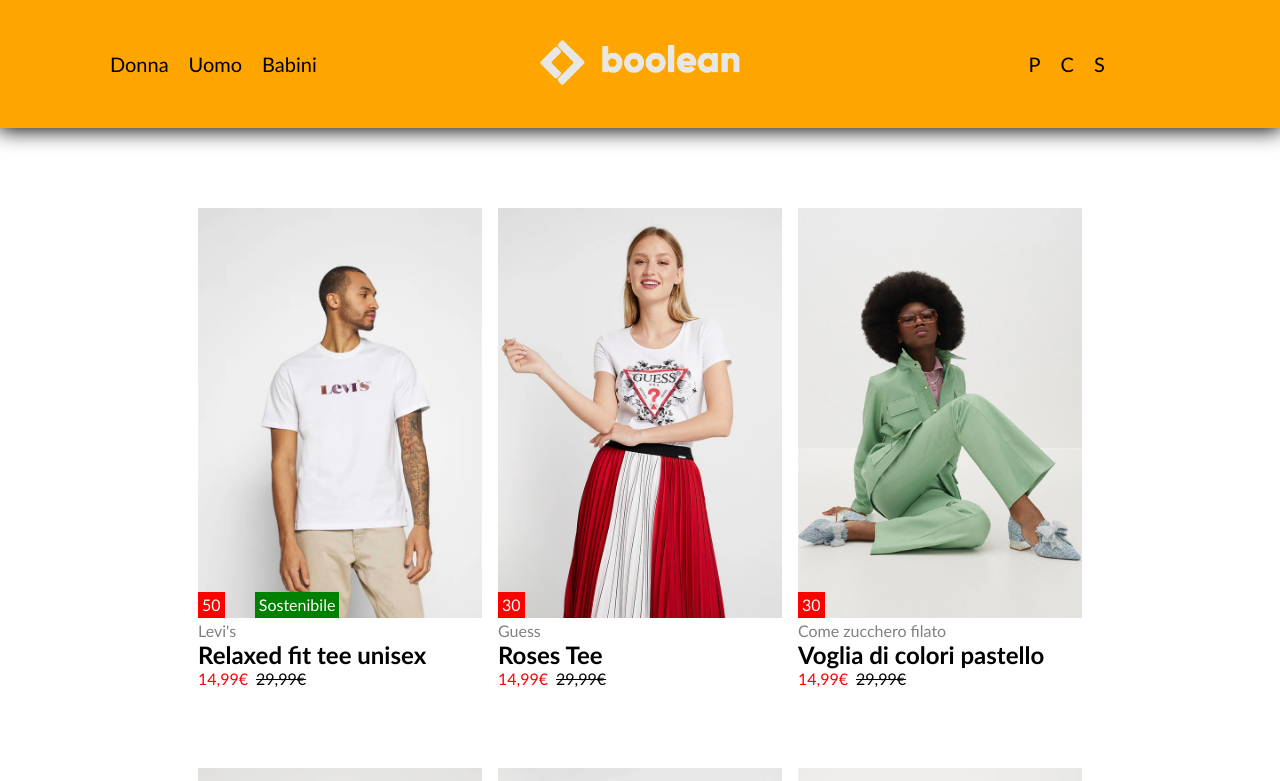
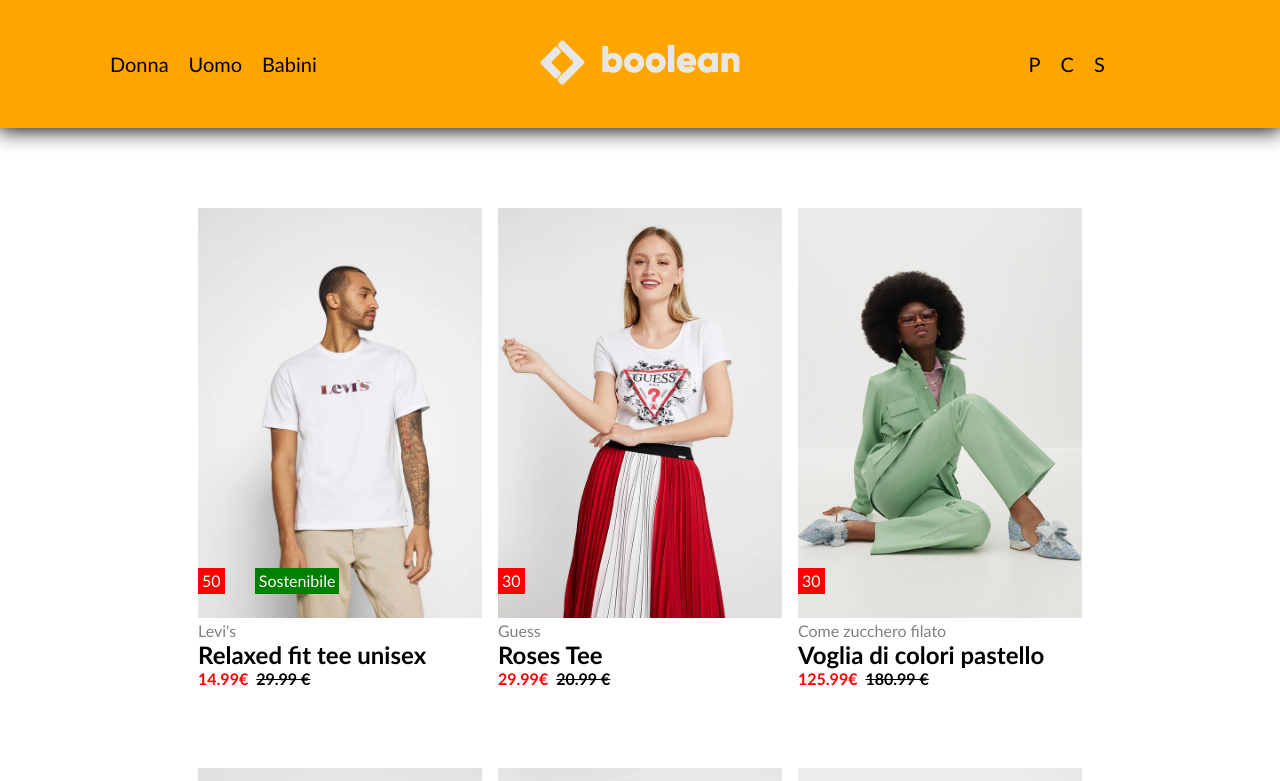
Before and after one commit to Marcomagnano93/vite-boolando, a Vue app: page / in a window 1280 px wide. Shown: the top 781 px of the page. Built offline with nearby package versions, Linux system fonts and the light colour scheme.

Commit message:
ADD: prices

```diff
--- a/src/components/CardsSection.vue
+++ b/src/components/CardsSection.vue
@@ -11,7 +11,10 @@
             sostenible: true,
             sostenibleOnly: false,
             brand: "Levi's",
-            cardTitle: "Relaxed fit tee unisex"
+            cardTitle: "Relaxed fit tee unisex",
+            normalPrice: 29.99,
+            discountedPrice: 14.99,
+            price: ""
         },
         {
             img: "../../public/2.webp",
@@ -21,7 +24,10 @@
             sostenible: false,
             sostenibleOnly: false,
             brand: 'Guess',
-            cardTitle: "Roses Tee"
+            cardTitle: "Roses Tee",
+            normalPrice: 20.99,
+            discountedPrice: 29.99,
+            price: ""
         },
         {
             img: "../../public/3.webp",
@@ -31,7 +37,10 @@
             sostenible: false,
             sostenibleOnly: false,
             brand: 'Come zucchero filato',
-            cardTitle: "Voglia di colori pastello"
+            cardTitle: "Voglia di colori pastello",
+            normalPrice: 180.99,
+            discountedPrice: 125.99,
+            price: ""
         },
         {
             img: "../../public/4.webp",
@@ -41,7 +50,10 @@
             sostenible: true,
             sostenibleOnly: false,
             brand: "Levi's",
-            cardTitle: "Tee unisex"
+            cardTitle: "Tee unisex",
+            normalPrice: 45.99,
+            discountedPrice: 24.99,
+            price: ""
         },
         {
             img: "../../public/5.webp",
@@ -51,7 +63,10 @@
             sostenible: false,
             sostenibleOnly: false,
             brand: 'Maya Deluxe',
-            cardTitle: "Stripe Bodice"
+            cardTitle: "Stripe Bodice",
+            normalPrice: 102.99,
+            discountedPrice: 49.99,
+            price: ""
         },
         {
             img: "../../public/6.webp",
@@ -61,7 +76,10 @@
             sostenible: false,
             sostenibleOnly: true,
             brand: 'Esprit',
-            cardTitle: "Maglione - Black"
+            cardTitle: "Maglione - Black",
+            normalPrice: 35.99,
+            discountedPrice: 29.99,
+            price: ""
         },
       ],
     }
@@ -70,7 +88,7 @@
 </script>
 
 <template>
-    <section>
+    <section class="card-section">
         <div class="container">
             <div class="row">
                 <div class="col-4"
@@ -113,8 +131,8 @@
                                 <div class="card__header">
                                     <h2> {{ card.cardTitle }} </h2>
                                         <div class="card__price">
-                                            <span class="red__price">14,99&euro;</span>
-                                            <span class="black__price">29,99&euro;</span>
+                                            <span class="red__price">{{ card.discountedPrice }}&euro;</span>
+                                            <span class="black__price"> {{ card.normalPrice }} &euro;</span>
                                         </div>
                                 </div>
                             </div>
--- a/src/style/partials/CardsText.scss
+++ b/src/style/partials/CardsText.scss
@@ -7,6 +7,10 @@
     padding-left: 8px;
 }
 
+.card__price {
+    font-weight: 600;
+}
+
 .caption {
     color: gray;
 }
--- a/src/style/partials/badges.scss
+++ b/src/style/partials/badges.scss
@@ -12,7 +12,7 @@
     background-color: red;
     color: white;
     display: inline-block;
-    top: 80%;
+    top: 75%;
     left: 0;
 }
 
@@ -20,7 +20,7 @@
 
     background-color: green;
     color: white;
-    top: 80%;
+    top: 75%;
     left: 20%;
 
 }
@@ -29,7 +29,7 @@
 
     background-color: green;
     color: white;
-    top: 80%;
+    top: 75%;
     left: 0;
 }
 
--- a/src/style/partials/layout.scss
+++ b/src/style/partials/layout.scss
@@ -23,3 +23,7 @@
   .col-100 {
     width: 100%;
   }
+
+  .card-section{
+    margin-bottom: 80px;
+  }
```
